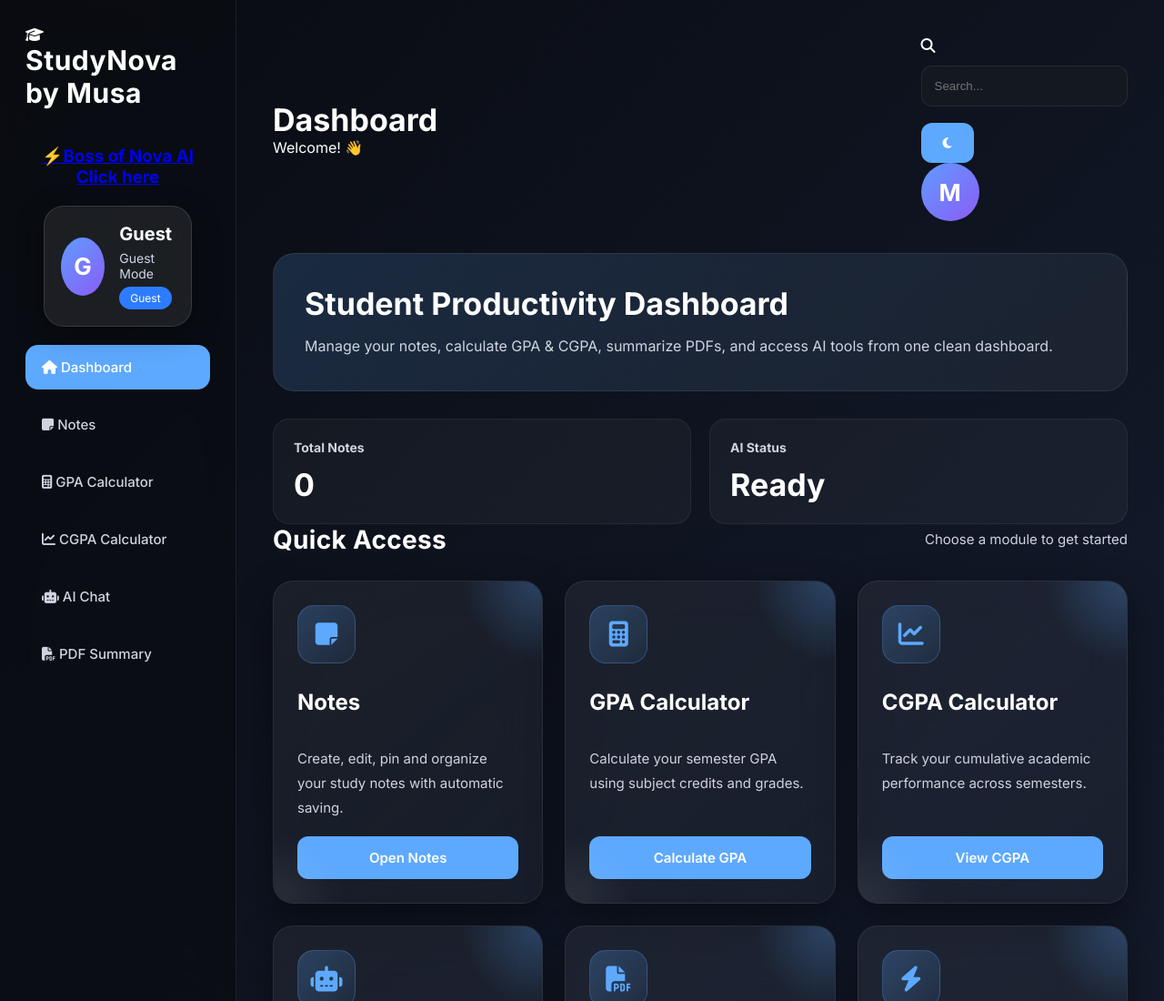
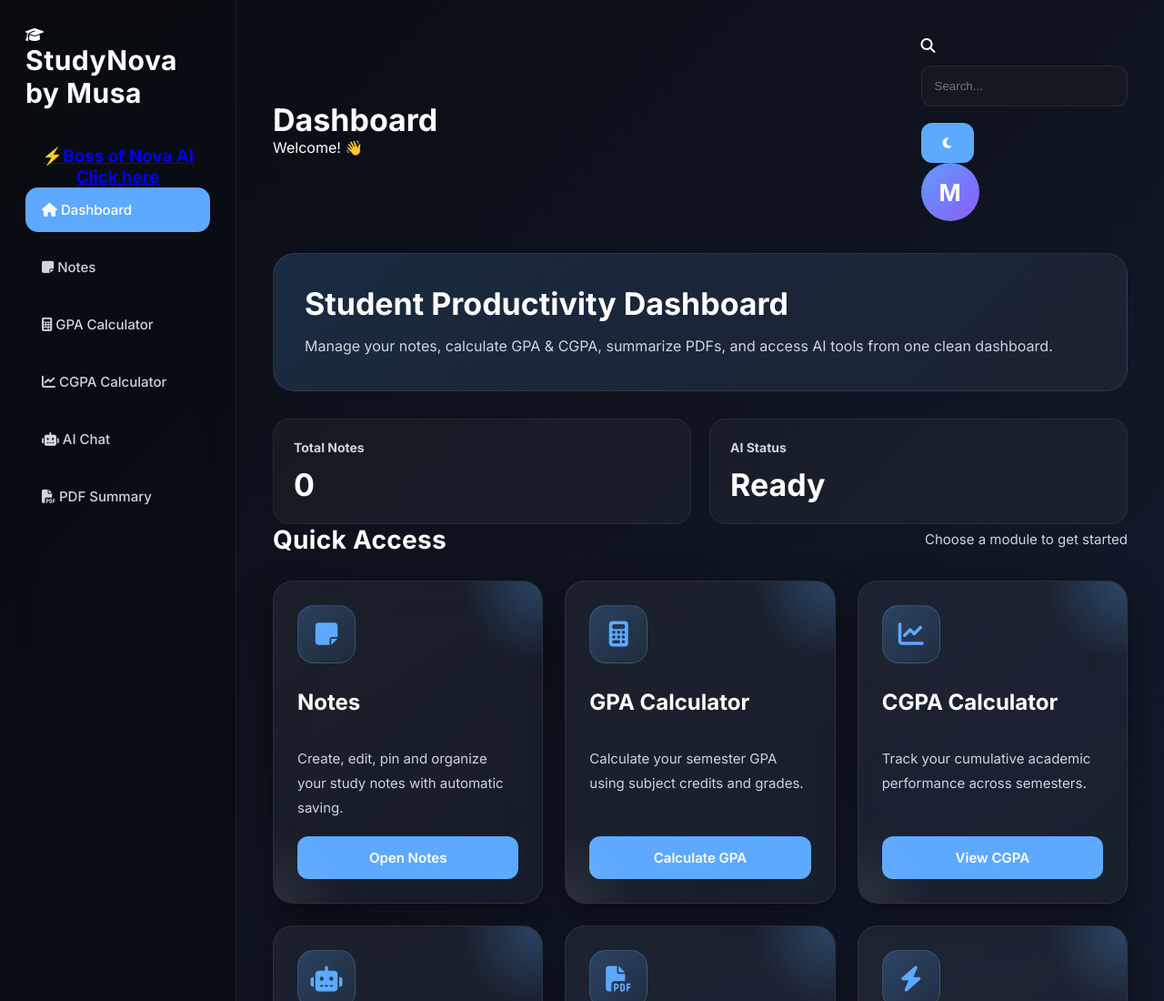
Before and after one commit to mdmusaddek/studynova, a plain HTML site: page index.html in a window 1280 px wide. Shown: the top 1100 px of the page at 91% size. Drawn offline with Linux system fonts and the light colour scheme.

Commit message:
Update title and meta description; remove user profile
Updated title and description meta tags in index.html. Removed user profile card section.

```diff
--- a/index.html
+++ b/index.html
@@ -6,9 +6,9 @@
     <meta charset="UTF-8">
     <meta name="viewport" content="width=device-width, initial-scale=1.0">
 
-    <title>StudyNova</title>
+    <title>StudyNova | StudyNova by Musa</title>
 
-    <meta name="description" content="NovaOS Lite - Student Productivity Dashboard">
+    <meta name="description" content="StudyNova- Student Productivity Dashboard">
     <meta name="theme-color" content="#0b0d12">
 
     <!-- Google Font -->
@@ -70,29 +70,7 @@
     <h3 style="text-align: center"><a href="https://mdmusaddek.github.io/md.musaddek">⚡Boss of Nova AI <br>Click here</a></h3>
 <!-- User Profile Card -->
 
-<div id="userProfile" class="user-profile">
 
-    <div class="avatar" id="userAvatar">
-        G
-    </div>
-
-    <div class="user-info">
-
-        <h3 id="userName">
-            Guest
-        </h3>
-
-        <p id="userEmail">
-            Guest Mode
-        </p>
-
-        <span id="userRole">
-            Guest
-        </span>
-
-    </div>
-
-</div>
     <nav class="sidebar-nav">
 
         <button class="nav-btn active"
```
